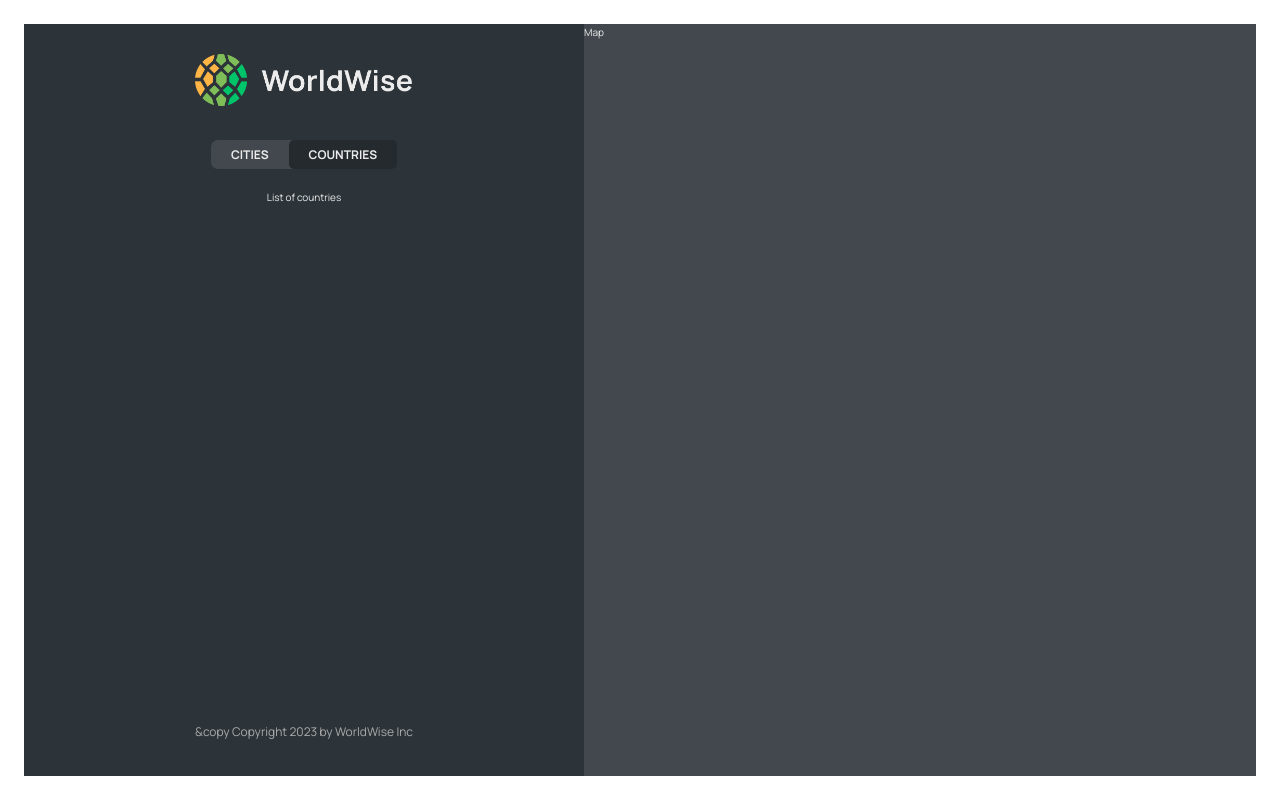
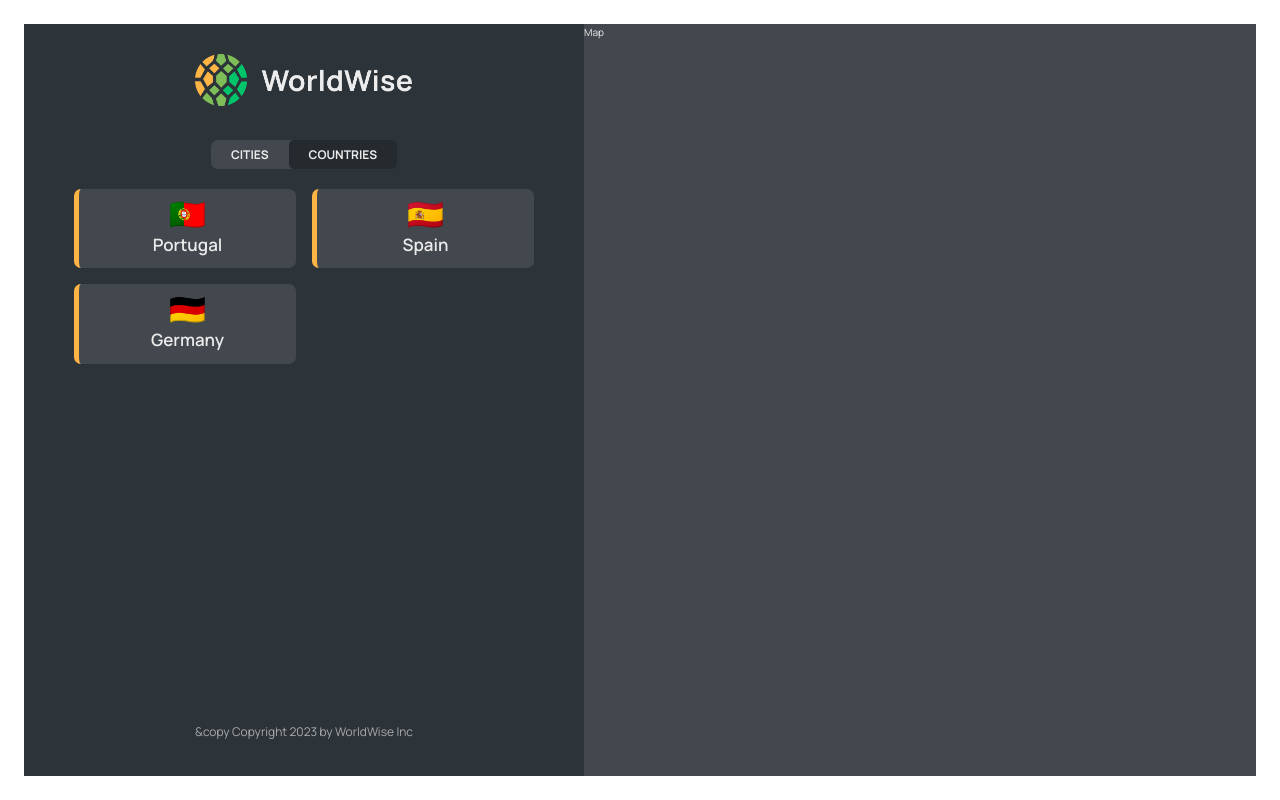
Before and after one commit to stkoev/react-js-vite-worldwise, a React (Vite) app: page /app/countries in a window 1280 px wide. Built offline with nearby package versions, Linux system fonts and the light colour scheme; data requests are answered from the project's data file.

Commit message:
implement countries list

```diff
--- a/src/App.jsx
+++ b/src/App.jsx
@@ -7,6 +7,7 @@
 import Login from "./pages/Login";
 import CityList from "./components/CityList";
 import { useEffect, useState } from "react";
+import CountryList from "./components/CountryList";
 
 const BASE_URL = "http://localhost:8000";
 // const URL = "http://localhost:8000/cities";
@@ -49,7 +50,10 @@
             element={<CityList cities={cities} />}
             isLoading={isLoading}
           />
-          <Route path="countries" element={<p>List of countries</p>} />
+          <Route
+            path="countries"
+            element={<CountryList cities={cities} isLoading={isLoading} />}
+          />
           <Route path="form" element={<p>Form</p>} />
         </Route>
         <Route path="*" element={<PageNotFound />} />
--- /dev/null
+++ b/src/components/CountryItem.jsx
@@ -0,0 +1,12 @@
+import styles from "./CountryItem.module.css";
+
+function CountryItem({ country }) {
+  return (
+    <li className={styles.countryItem}>
+      <span>{country.emoji}</span>
+      <span>{country.country}</span>
+    </li>
+  );
+}
+
+export default CountryItem;
--- /dev/null
+++ b/src/components/CountryItem.module.css
@@ -0,0 +1,19 @@
+.countryItem {
+  display: flex;
+  flex-direction: column;
+  align-items: center;
+  gap: 0.2rem;
+
+  font-size: 1.7rem;
+  font-weight: 600;
+
+  background-color: var(--color-dark--2);
+  border-radius: 7px;
+  padding: 1rem 2rem;
+  border-left: 5px solid var(--color-brand--1);
+}
+
+.countryItem span:first-child {
+  font-size: 3rem;
+  line-height: 1;
+}
--- /dev/null
+++ b/src/components/CountryList.jsx
@@ -0,0 +1,33 @@
+import styles from "./CountryList.module.css";
+
+import Spinner from "./Spinner";
+import CountryItem from "./CountryItem";
+import Message from "./Message";
+
+function CountryList({ cities, isLoading }) {
+  if (isLoading) return <Spinner />;
+
+  const countries = cities.reduce((acc, city) => {
+    if (!acc.map((el) => el.country).includes(city.country)) {
+      return [...acc, { country: city.country, emoji: city.emoji }];
+    } else {
+      return acc;
+    }
+  }, []);
+
+  if (!countries.length)
+    return (
+      <Message message="Add your first country by clicking on a city on the map" />
+    );
+
+  console.log(countries);
+  return (
+    <ul className={styles.countryList}>
+      {countries.map((country) => (
+        <CountryItem country={country} key={country} />
+      ))}
+    </ul>
+  );
+}
+
+export default CountryList;
--- /dev/null
+++ b/src/components/CountryList.module.css
@@ -0,0 +1,12 @@
+.countryList {
+  width: 100%;
+  height: 65vh;
+  list-style: none;
+  overflow-y: scroll;
+  overflow-x: hidden;
+
+  display: grid;
+  grid-template-columns: 1fr 1fr;
+  align-content: start;
+  gap: 1.6rem;
+}
```
